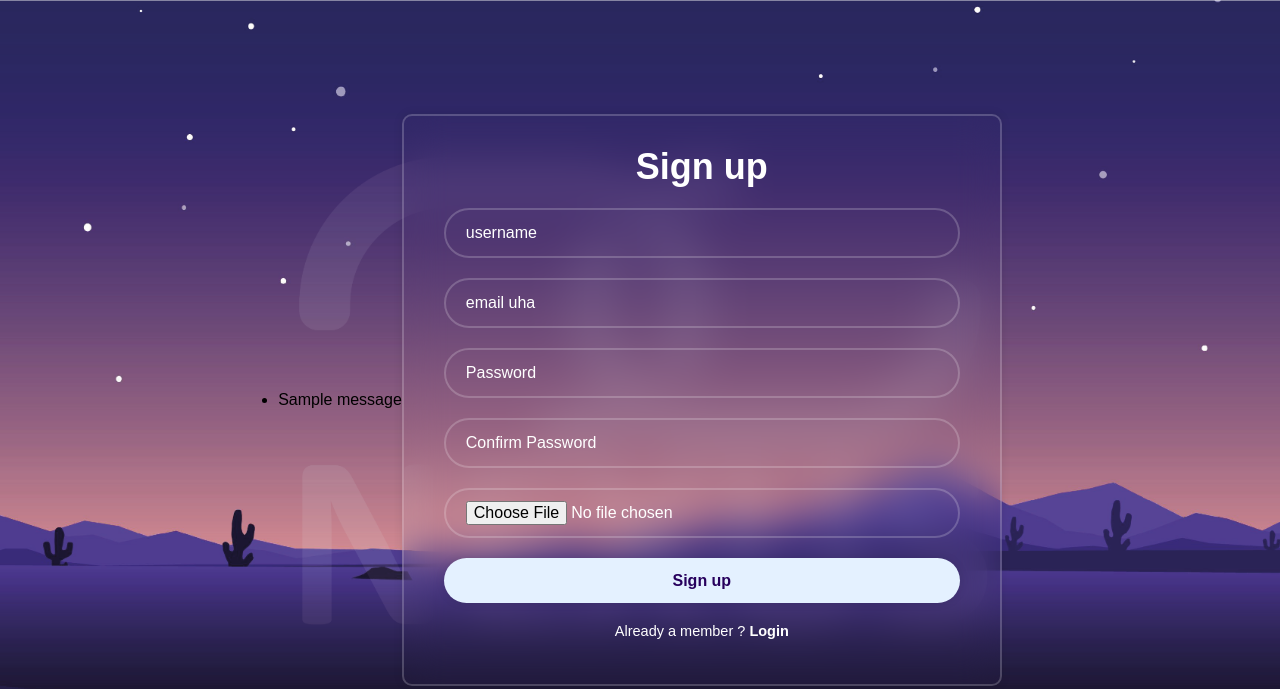
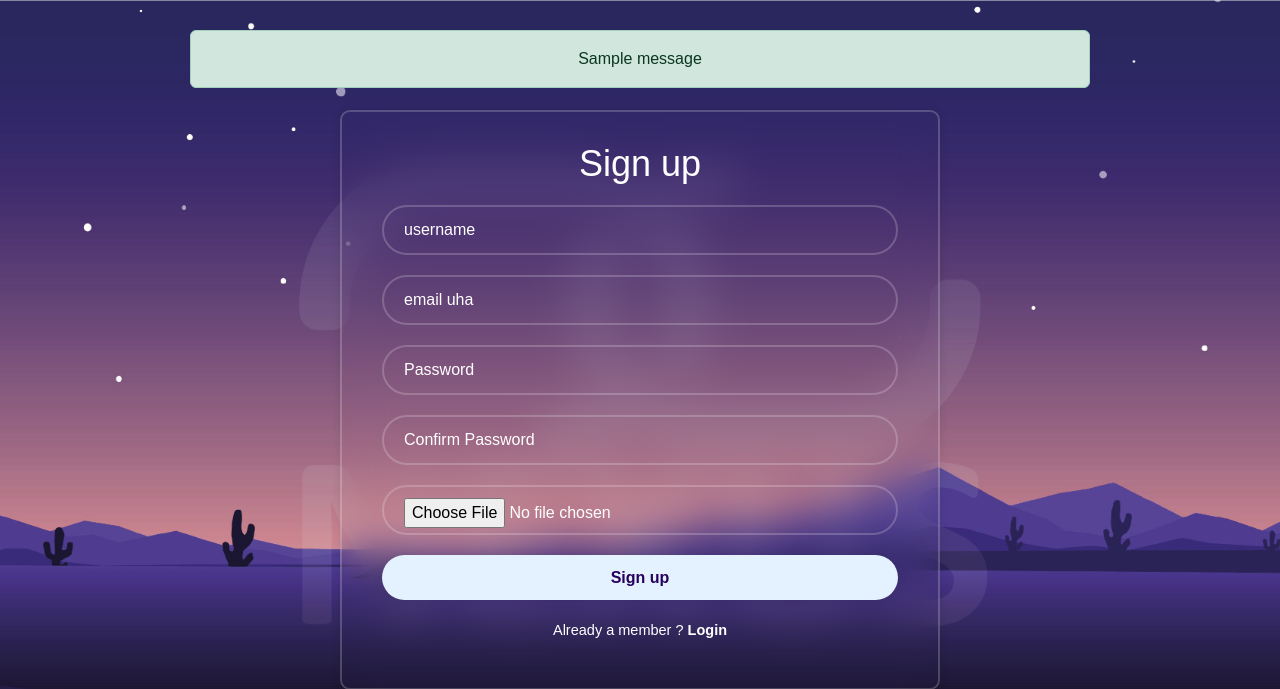
Before and after one commit to mehdirussel/nexus, a Django app: page /users/signup/ in a window 1280 px wide. Shown: the top 689 px of the page. Run offline with Django 4.2, Linux system fonts and the light colour scheme; tables that the repository leaves empty hold one stand-in row (values such as "Sample post"); one stand-in notice (Sample message) is shown.

Commit message:
implemented bootstrap popup messages + fixed hidden labels attribute + improved  signup form

```diff
--- a/templates/base.html
+++ b/templates/base.html
@@ -9,6 +9,8 @@
     {% block styles %}
     <link rel="stylesheet" href="{% static  '/styles/style_main.css'%}">
     <link href='https://unpkg.com/boxicons@2.1.4/css/boxicons.min.css' rel='stylesheet'>
+    <!-- bootstrap -->
+    <link href="https://cdn.jsdelivr.net/npm/bootstrap@5.3.2/dist/css/bootstrap.min.css" rel="stylesheet" integrity="sha384-T3c6CoIi6uLrA9TneNEoa7RxnatzjcDSCmG1MXxSR1GAsXEV/Dwwykc2MPK8M2HN" crossorigin="anonymous">
     {% endblock %}
 
     {% block extra_styles %}
@@ -18,13 +20,15 @@
 
 <body>
 
+    <div id="messages_wrapper" class="fixed-top text-center" style="max-width: 900px;margin: 30px auto;">
     {% if messages %}
-        <ul class="messages">
+        <div class="messages">
             {% for message in messages %}
-            <li {% if message.tags %} class=" {{ message.tags }} " {% endif %}> {{ message }} </li>
+            <div id="message_{{ forloop.counter }}" {% if message.tags %} class=" {{ message.tags }} " {% endif %}> {{ message }} </div>
             {% endfor %}
-        </ul>
+        </div>
     {% endif %}
+    </div>
     <div class="wrapper">
         {% block wrapper %} {% endblock %}
     </div>
--- a/templates/signup.html
+++ b/templates/signup.html
@@ -11,8 +11,8 @@
 
     {{ form.non_field_errors }}
     {% for field in form %}
+    {% if field.errors %}<div class="field_error" style="font-weight: bold;">{{ field.errors|striptags }}</div>{% endif %}
     <div class="input-box">
-        {{ field.errors }}
         {{ field.label_tag }} {{ field }}
     </div>
     {% endfor %}
@@ -22,4 +22,11 @@
         <p>Already a member ? <a href="{% url 'login-view' %}">Login</a></p>
     </div>
 </form>
+
+    <script>
+        document.addEventListener("DOMContentLoaded", function() {
+            var labels = document.querySelectorAll('label');
+            labels.forEach(function(label) { label.setAttribute('hidden', true); });
+            });
+    </script>
 {% endblock %}
--- a/users/my_forms.py
+++ b/users/my_forms.py
@@ -15,5 +15,7 @@ class NewUserForm(UserCreationForm):
 		fields = ("username", "email", "password1","password2","photo_de_profil")
 
 
+
+
 class LoginForm(AuthenticationForm):
 	pass
--- a/users/views.py
+++ b/users/views.py
@@ -30,7 +30,7 @@ def create_user(request):
             messages.success(request, send_email(request,signup_form.cleaned_data.get("email")))
 
             username = signup_form.cleaned_data.get("username")
-            messages.success(request, f"Compte créé pour {username}, veuillez suivre les instructions recues par mail pour confirmer votre compte")
+            messages.success(request, f"Account created for {username}. Please follow the instructions received by email to confirm your account.")
             return redirect("login-view")
         else: # invalid signup_form
             messages.error(request, 'Please correct the errors below.')
@@ -51,7 +51,8 @@ def login_view(request):
                 messages.success(request, 'Logged in successfully')
                 return redirect('home-view') # redirect to channels:home-view
             else: # email pas encore vérifié
-                messages.error(request, 'need to verify account')
+
+                messages.error(request, 'Your account is not verified! To access the app, please check your email for a verification link.')
         else: # login failed
-            messages.error(request, 'Log in Failed')
+            messages.error(request, 'Login failed! Please check your credentials and try again.')
     return render(request, 'login.html')
--- a/verify/views.py
+++ b/verify/views.py
@@ -18,9 +18,9 @@ def validate_token(request,token_to_check):
         if not user.is_active: # if user hasnt already activated his account
             user.is_active = True
             user.save()
-            messages.success(request, 'Email verififed!')
+            messages.success(request, 'Your account has been verified! You can login')
         else:
-            messages.error(request, 'Your account is already verified!!')
+            messages.error(request, 'Your account is already verified!')
         return render(request, DEST_AFTER_VALIDATION)
     except SignatureExpired: # verification link is expired
         user_with_expired_link = TimestampSigner().unsign_object(urlsafe_b64decode(token_to_check).decode(),max_age=360*24*3600) # 360 days,  big enough to always be verified
```
Also changed, not shown: nexus/settings.py (+9 -0 lines), db.sqlite3, media/user_imgs/Agnis_face.png (added), users/models.py (line endings or trailing spaces).
